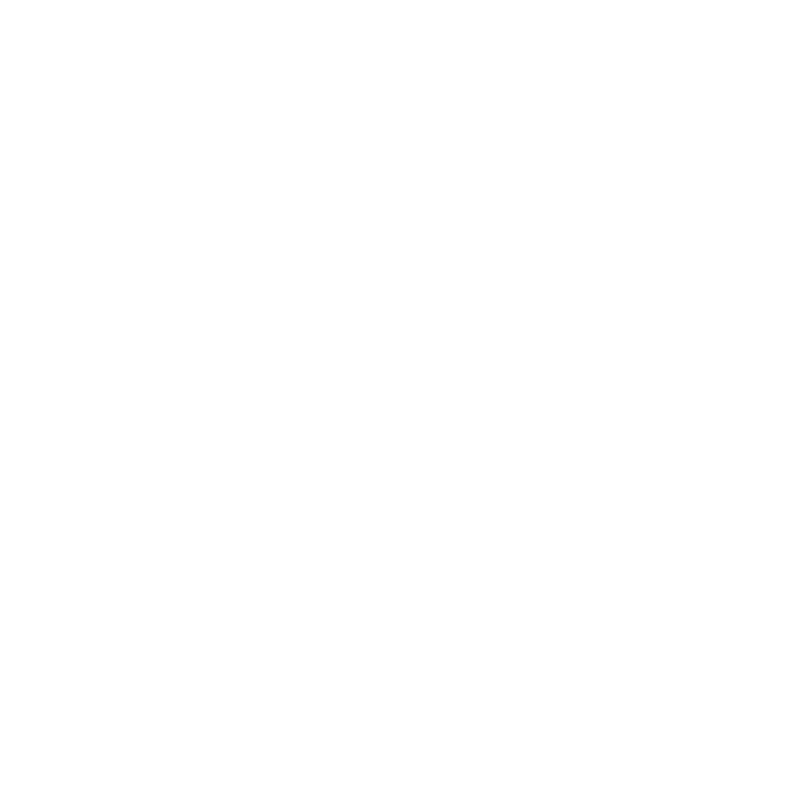
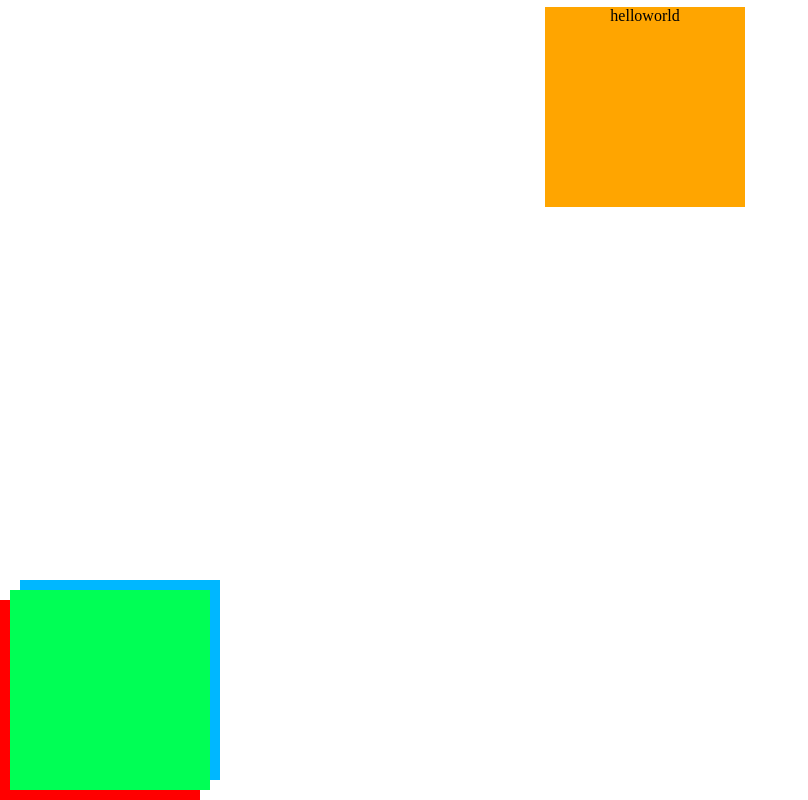
Before and after one commit to FBW41-2/1-uib-break-out-the-flow-Florian777b, a plain HTML site: page index.html in a window 1280 px wide. Shown: the whole page, without its empty margins (0-808 px from the left). Drawn offline with Linux system fonts and the light colour scheme.

Commit message:
finished exercise

```diff
--- a/index.html
+++ b/index.html
@@ -8,5 +8,21 @@
     <link rel="stylesheet" href="style.css">
 </head>
 <body>
+    <div class="helloworld">
+
+       helloworld
+    </div>
+
+    <div class="box1">
+
+    </div>
+
+    <div class="box2">
+
+    </div>
+
+    <div class="box3">
+
+    </div>
 </body>
 </html>
--- a/style.css
+++ b/style.css
@@ -3,3 +3,45 @@ html, body {
     padding: 0;
     height: 100%;
 }
+
+ .helloworld{
+    width: 200px;
+    height: 200px;
+    background-color: orange;
+    text-align: center;
+    margin:0 auto;
+    position: relative;
+    left: 5px;
+    top:7px;
+
+}
+.box1 {
+    width: 200px;
+    height: 200px;
+    background-color: red;
+    position: absolute;
+    left:0;
+    bottom:0;
+
+
+}
+.box2 {
+    width: 200px;
+    height: 200px;
+    background-color:rgb(0, 255, 85);
+    left:10px;
+    bottom:10px;
+    position:absolute;
+    z-index: 1;
+}
+
+
+.box3 {
+    width: 200px;
+    height: 200px;
+    background-color:rgb(0, 183, 255);
+    left:20px;
+    bottom:20px;
+    position: absolute;
+
+}
```
